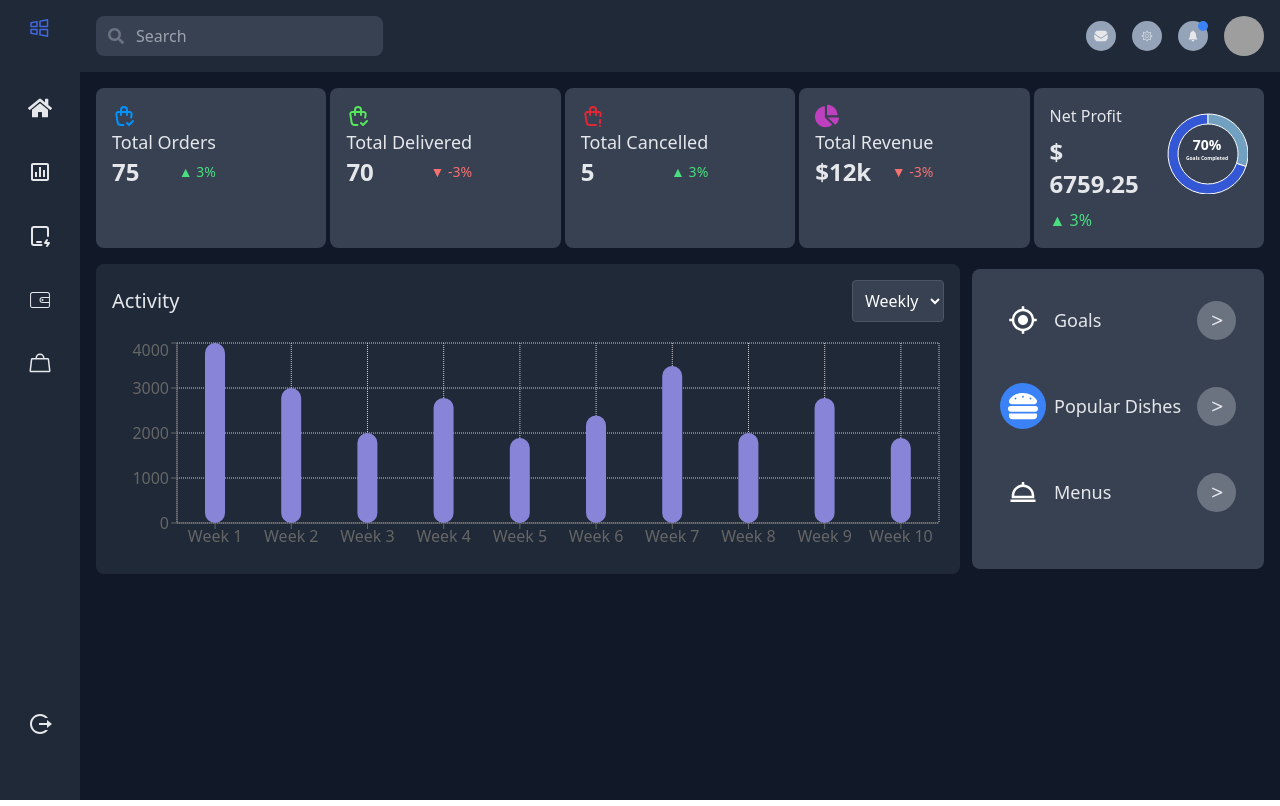
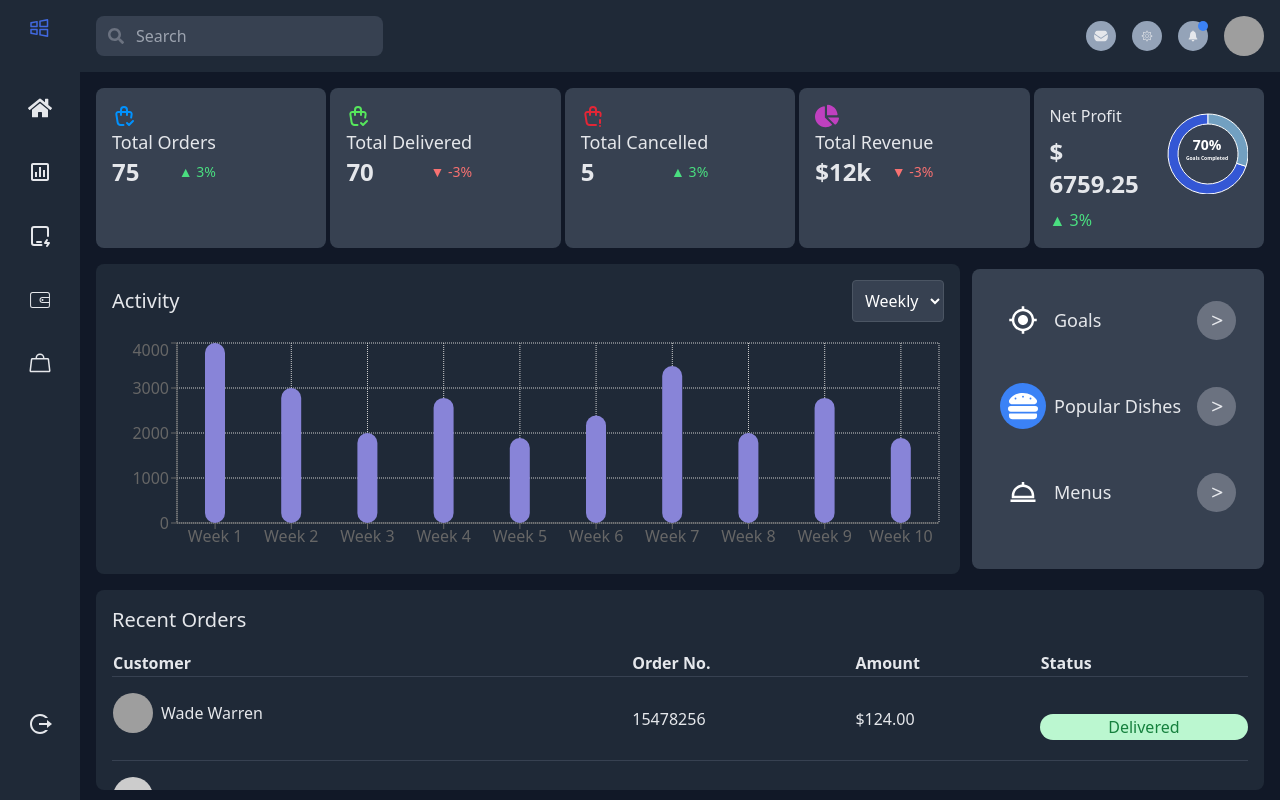
Before and after one commit to ay690/Fitpeo_Assignment, a React (Create React App) app: page / in a window 1280 px wide. Built offline with nearby package versions, Linux system fonts and the light colour scheme; grey boxes are pictures that could not be loaded.

Commit message:
UI: RecentOrders components

```diff
--- a/src/components/DashboardContent.jsx
+++ b/src/components/DashboardContent.jsx
@@ -1,5 +1,10 @@
 import React from "react";
-import { OverviewCards, ActivityCharts, GoalsPopularMenu } from "./index";
+import {
+  OverviewCards,
+  ActivityCharts,
+  GoalsPopularMenu,
+  RecentOrders,
+} from "./index";
 
 const DashboardContent = () => {
   return (
@@ -9,6 +14,9 @@ const DashboardContent = () => {
         <ActivityCharts />
         <GoalsPopularMenu />
       </div>
+      <div className="flex flex-col lg:flex-row space-y-4 lg:space-y-0 lg:space-x-3">
+        <RecentOrders />
+      </div>
     </div>
   );
 };
--- /dev/null
+++ b/src/components/RecentOrders.jsx
@@ -0,0 +1,102 @@
+import React from "react";
+
+const orders = [
+  {
+    customer: "Wade Warren",
+    orderNo: "15478256",
+    amount: "$124.00",
+    status: "Delivered",
+    image:
+      "https://www.photoshopessentials.com/newsite/wp-content/uploads/2018/08/resize-images-print-photoshop-f.jpg",
+  },
+  {
+    customer: "Jane Cooper",
+    orderNo: "48965786",
+    amount: "$305.02",
+    status: "Delivered",
+    image: "https://via.placeholder.com/40",
+  },
+  {
+    customer: "Guy Hawkins",
+    orderNo: "78958215",
+    amount: "$45.88",
+    status: "Cancelled",
+    image: "https://via.placeholder.com/40",
+  },
+  {
+    customer: "Kristin Watson",
+    orderNo: "20965732",
+    amount: "$60.00",
+    status: "Pending",
+    image: "https://via.placeholder.com/40",
+  },
+  {
+    customer: "Cody Fisher",
+    orderNo: "95715620",
+    amount: "$545.00",
+    status: "Delivered",
+    image: "https://via.placeholder.com/40",
+  },
+  {
+    customer: "Savannah Nguyen",
+    orderNo: "78514568",
+    amount: "$128.20",
+    status: "Delivered",
+    image: "https://via.placeholder.com/40",
+  },
+];
+
+const getStatusClasses = (status) => {
+  switch (status) {
+    case "Delivered":
+      return "text-green-700 bg-green-200";
+    case "Cancelled":
+    case "Pending":
+      return "text-red-700 bg-red-100";
+    default:
+      return "";
+  }
+};
+
+const RecentOrders = () => {
+  return (
+    <div className="bg-gray-800 p-4 rounded-lg flex-1 max-h-[200px] overflow-y-scroll">
+      <h3 className="text-xl mb-4">Recent Orders</h3>
+      <table className="w-full text-left">
+        <thead>
+          <tr>
+            <th>Customer</th>
+            <th>Order No.</th>
+            <th>Amount</th>
+            <th>Status</th>
+          </tr>
+        </thead>
+        <tbody>
+          {orders.map((order, index) => (
+            <tr key={index} className="border-t border-gray-700">
+              <td className="py-2 flex items-center gap-2 mt-2">
+                <img
+                  src={order.image}
+                  alt={`${order.customer}'s profile`}
+                  className="w-10 h-10 rounded-full"
+                />
+                {order.customer}
+              </td>
+              <td>{order.orderNo}</td>
+              <td>{order.amount}</td>
+              <td
+                className={`rounded-full flex items-center justify-center mb-5 ${getStatusClasses(
+                  order.status
+                )}`}
+              >
+                {order.status}
+              </td>
+            </tr>
+          ))}
+        </tbody>
+      </table>
+    </div>
+  );
+};
+
+export default RecentOrders;
--- a/src/components/index.js
+++ b/src/components/index.js
@@ -4,5 +4,14 @@ import OverviewCards from "./OverviewCards";
 import DashboardContent from "./DashboardContent";
 import ActivityCharts from "./ActivityCharts";
 import GoalsPopularMenu from "./GoalsPopularMenu";
+import RecentOrders from "./RecentOrders";
 
-export { Sidebar, Header, DashboardContent, OverviewCards, ActivityCharts, GoalsPopularMenu };
+export {
+  Sidebar,
+  Header,
+  DashboardContent,
+  OverviewCards,
+  ActivityCharts,
+  GoalsPopularMenu,
+  RecentOrders,
+};
```
